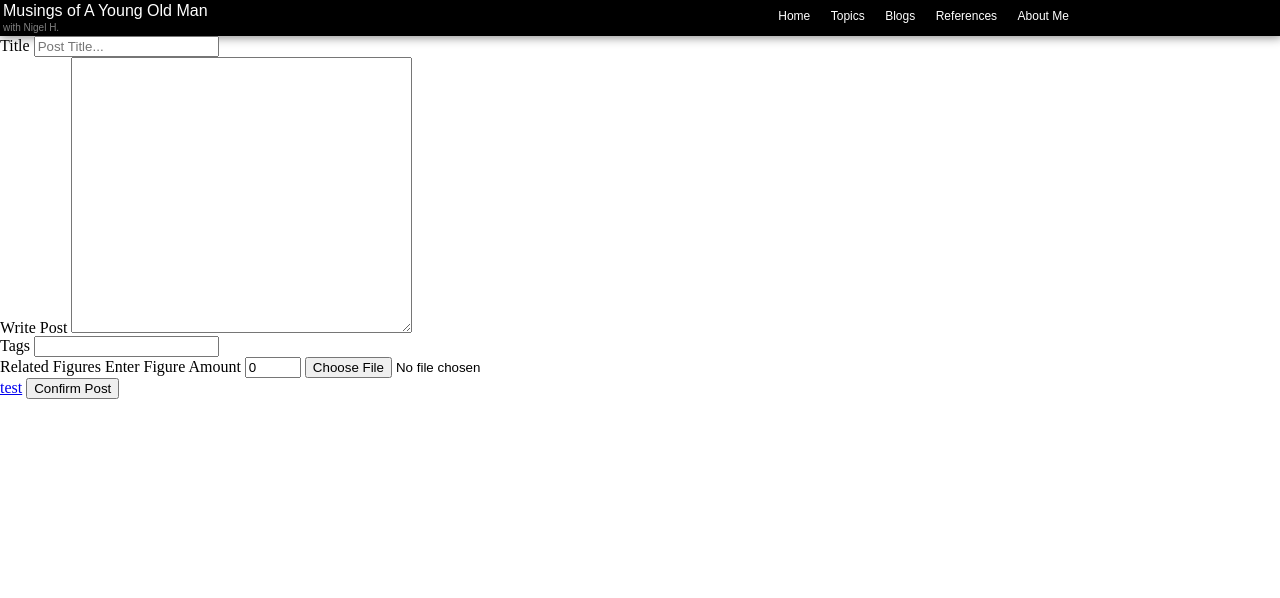
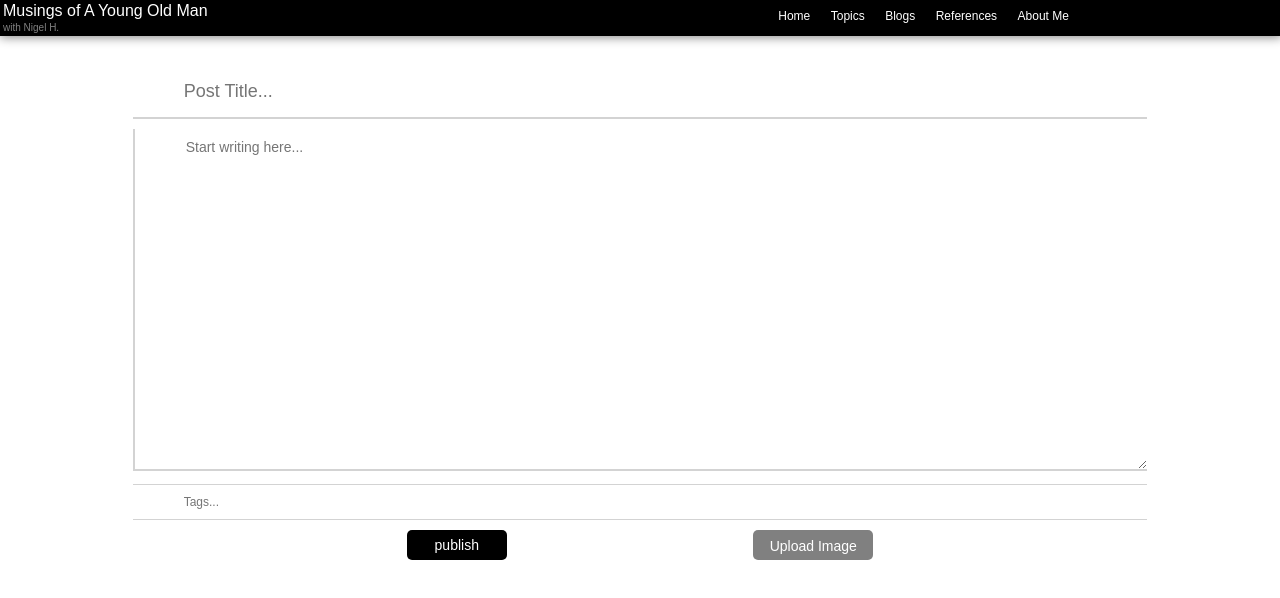
Before and after one commit to Nashboy/Musings-Of-A-Young-Old-Man, a website: page postBuild.html in a window 1280 px wide. Drawn offline with Linux system fonts and the light colour scheme.

Commit message:
Updated CSS for Editor;Minor changes to homepage; NEXT: Wire up the server to variables;

```diff
--- a/css/postBuild.css
+++ b/css/postBuild.css
@@ -0,0 +1,159 @@
+/* Clear fix hack */
+.clearfix:after {
+     content: ".";
+     display: block;
+     clear: both;
+     visibility: hidden;
+     line-height: 0;
+     height: 0;
+}
+
+.clear {
+	clear: both;
+}
+
+body {
+  /* background: blue; */
+  height: 605px;
+}
+
+body form {
+  float: left;
+  width: 80%;
+  /* background: red; */
+  margin: 15px 10%;
+  padding: 5px;
+  font-family: sans-serif;
+}
+
+body form > div.titleBlock {
+  float: left;
+  width: 100%;
+  /* background: orange; */
+}
+
+body form > div.titleBlock input {
+  color: black;
+  width: 100%;
+  border: 0px;
+  border-bottom: 2px solid lightgrey;
+  padding: 15px 5%;
+  margin: 10px 0;
+  font-size: 18px;
+}
+
+body form > div.titleBlock input:focus {
+  outline: none;
+  border-bottom: 2px solid grey;
+}
+
+body form > div.articleBlock {
+  /* background: orange; */
+  float: left;
+  width: 100%;
+}
+
+body form > div.articleBlock textarea {
+  color: black;
+  width: 100%;
+  /* height: 300px; */
+  border: 0px;
+  border-left: 2px solid lightgrey;
+  border-bottom: 2px solid lightgrey;
+  font-size: 14px;
+  padding: 10px 5%;
+  font-family: sans-serif;
+}
+
+body form > div.articleBlock textarea:focus {
+  outline: none;
+  border-left: 2px solid grey;
+  border-bottom: 2px solid grey;
+}
+
+body form > div.tagBlock {
+  float: left;
+  width: 100%;
+}
+
+body form > div.tagBlock input {
+  color: black;
+  float: left;
+  width: 100%;
+  border: 0px;
+  border-bottom: 1px solid lightgrey;
+  border-top: 1px solid lightgrey;
+  padding: 10px 5%;
+  margin: 10px 0;
+  font-size: 12px;
+}
+
+body form > div.tagBlock input:focus {
+  outline: none;
+  border-bottom: 1px solid grey;
+  border-top: 1px solid grey;
+}
+
+body form > div.optionBlock {
+  float: left;
+  width: 50%;
+  margin: 0 25%;
+  /* background: blue; */
+}
+
+body form > div.optionBlock button {
+  float: left;
+  width: 100px;
+  height: 30px;
+  margin: 0 4%;
+  background: black;
+  color: white;
+  font-size: 14px;
+  box-shadow: 0px;
+  border: 0px;
+  border-radius: 5px;
+}
+
+body form > div.optionBlock label {
+  float: right;
+  width: 120px;
+  height: 30px;
+  background: grey;
+  color: white;
+  font-size: 14px;
+  text-align: center;
+  padding: 9px 0;
+  margin: 0 4%;
+  border-radius: 5px;
+}
+
+body form > div.optionBlock button:hover {
+  color: white;
+  opacity: .5;
+  box-shadow: 1px 1px 4px 2px grey;
+}
+
+body form > div.optionBlock button:active {
+  background: white;
+  color: black;
+}
+
+body form > div.optionBlock button:focus {
+  outline: none;
+}
+
+body form > div.optionBlock label:hover {
+  background: black;
+  color: white;
+  opacity: .5;
+  box-shadow: 1px 1px 4px 2px grey;
+}
+
+body form > div.optionBlock label:active {
+  background: white;
+  color: black;
+}
+
+body form > div.optionBlock label:focus {
+  outline: none;
+}
--- a/js/server.js
+++ b/js/server.js
@@ -18,6 +18,10 @@ app.get('/', (req, res) => {
     res.sendFile(path.join(initial_path, "index.html"));
 })
 
+app.get('/editor', (req, res) => {
+    res.sendFile(path.join(initial_path, "postBuild.html"));
+})
+
 app.listen("3000", () => {
     console.log('listening......');
 })
--- a/postBuild.html
+++ b/postBuild.html
@@ -10,6 +10,7 @@
 
     <!-- external CSS link -->
     <link rel="stylesheet" href="css/general.css">
+    <link rel="stylesheet" href="css/postBuild.css">
   </head>
   <header>
     <nav>
@@ -30,36 +31,28 @@
   </header>
   <body>
     <form class="" action="index.html" method="post">
-      <div class="">
-        <label>Title
-          <input type="text" name="" value="" placeholder="Post Title..." >
+      <div class = "titleBlock">
+        <label>
+          <input type="text" class = "title" name="" value="" spellcheck="true" placeholder="Post Title..." >
         </label>
       </div>
-      <div class="">
-        <label for="">Write Post
-          <textarea name="name" rows = "18" cols = "40" placeholder="Start writing here...">
-          </textarea>
+      <div class="articleBlock">
+        <label for="">
+          <textarea name="name" class = "article" rows = "20" spellcheck="true" placeholder="Start writing here..."></textarea>
           <!-- Suggestion: Js Code to use tab like normal? -->
         </label>
       </div>
-      <div class="">
-        <label>Tags
-          <input type="text" name="" value="">
+      <div class="tagBlock">
+        <label>
+          <input type="text" name="" value="" placeholder="Tags...">
         </label>
       </div>
-      <div class="">
-        <label for="">Related Figures
-          <!-- Suggestion: Ways to search in post for number of figures -->
-          <span>Enter Figure Amount</span>
-          <input type="number" name="" value="0" min="0" max="25">
-          <input type="file" name="" value="">
-          <!-- Goal: Selected number of figures creates more file boxes -->
-        </label>
+      <div class="optionBlock">
+        <button>publish</button>
+        <input type="file" accept="image/*" id="imageUpload" hidden>
+        <label for="imageUpload" class="">Upload Image</label>
       </div>
-      <a href="displayPost.html">test</a>
-      <a href="displayPost.html">
-        <input type="submit" name="" value="Confirm Post" href="displayPost.html">
-      </a>
+      <!-- <a href="displayPost.html">test</a> -->
     </form>
   </body>
 </html>
```
Also changed, not shown: index.html (+1 -1 lines).
